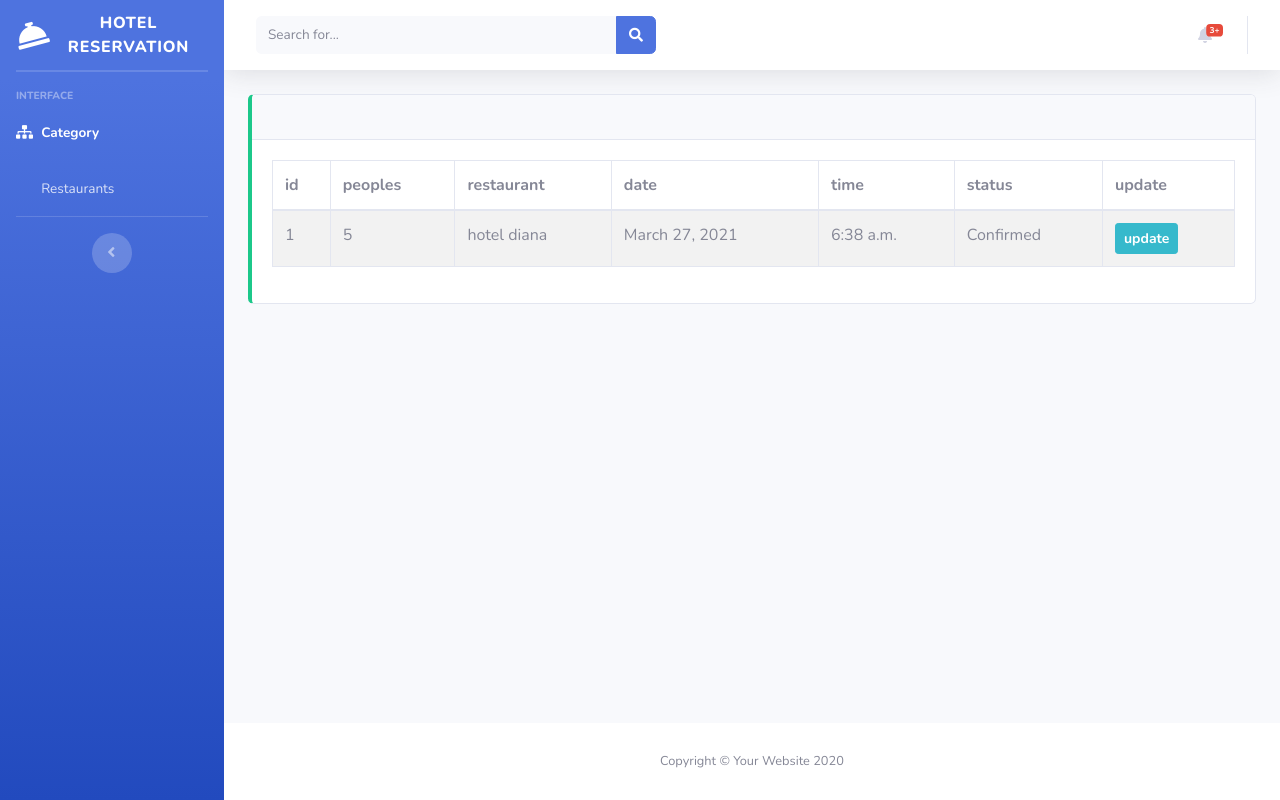
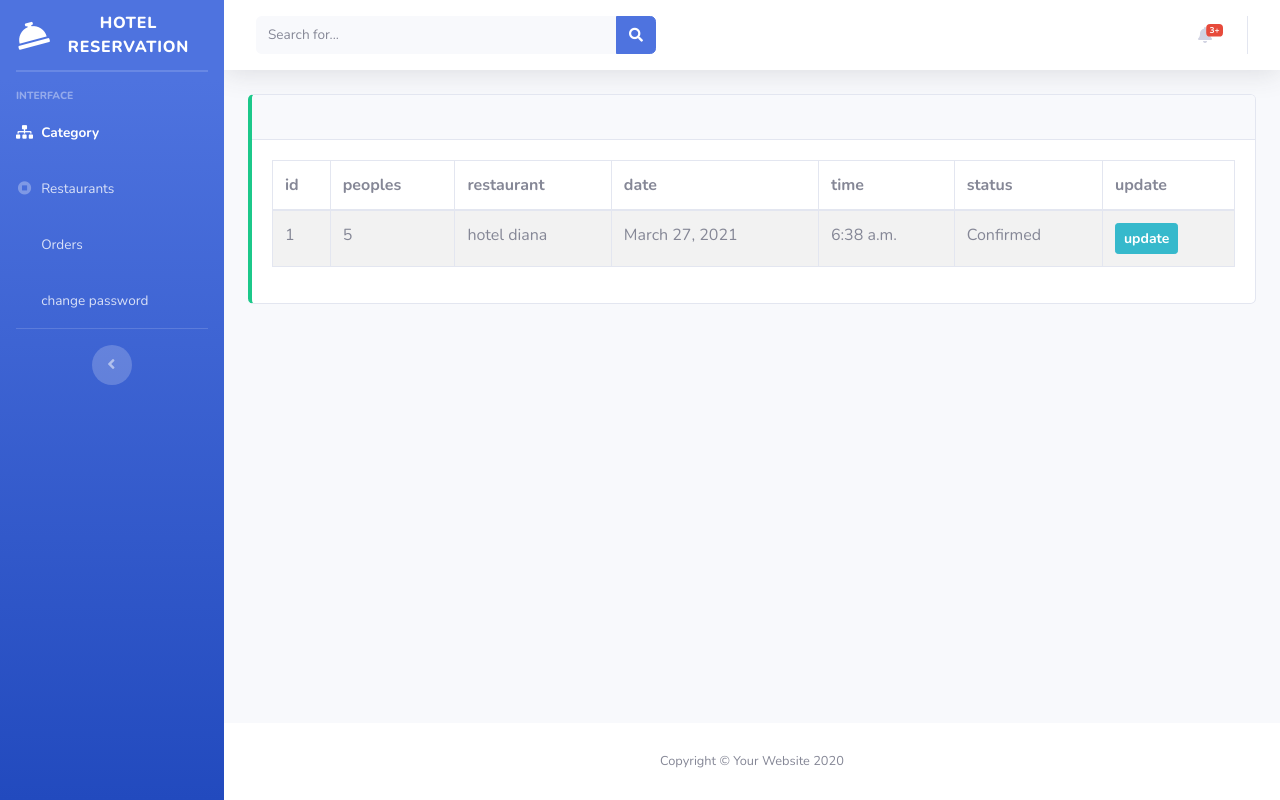
Before and after one commit to sherrywilly/table-reservation-backend, a Django app: page /orders/ in a window 1280 px wide. Run offline with Django 3.2, Linux system fonts and the light colour scheme; data comes from the database, SQL or seed files in the repository; some libraries are stand-ins or nearby versions.

Commit message:
password change view updated

```diff
--- a/customer/templates/base.html
+++ b/customer/templates/base.html
@@ -67,8 +67,20 @@
 
         <li class="nav-item">
           <a class="nav-link" href="{% url 'restaurant' %}">
-            <i class="fas fa-fw fa-cutlery"></i>
+            <i class="fas fa-fw fa-stop-circle"></i>
             <span>Restaurants</span></a
+          >
+        </li>
+        <li class="nav-item">
+          <a class="nav-link" href="{% url 'orders' %}">
+            <i class="fas fa-fw fa-first-order"></i>
+            <span>Orders</span></a
+          >
+        </li>
+        <li class="nav-item">
+          <a class="nav-link" href="{% url 'pass-change' %}">
+            <i class="fas fa-fw fa-first-order"></i>
+            <span>change password</span></a
           >
         </li>
 
--- a/customer/urls.py
+++ b/customer/urls.py
@@ -5,4 +5,5 @@ urlpatterns = [
     path('orders/', views.OrderList.as_view(), name="orders"),
     path('orders/<pk>/',views.OrderDetailView.as_view()),
     path('orders/<pk>/update_order/', views.OrderUpdate.as_view(),name="order-update"),
+    path('user/changepass/',views.ChangePass.as_view(),name="pass-change")
 ]
--- a/customer/views.py
+++ b/customer/views.py
@@ -1,10 +1,12 @@
-from django.shortcuts import render,get_object_or_404
+from django.shortcuts import render, get_object_or_404
 from django.views.generic import View, ListView, DetailView, UpdateView, CreateView
 from customer.models import Booking, BookingItem, Rating
 from django.http import *
-from django.urls import reverse,reverse_lazy
+from django.urls import reverse, reverse_lazy
 from customer.forms import BookingUpdate
 from django.forms import ValidationError
+from django.contrib.auth.models import User
+from django.contrib.auth.forms import PasswordChangeForm
 # Create your views here.
 
 
@@ -30,58 +32,49 @@ class OrderList(View):
             return render(request, "booking/list.html", context)
 
 
-
-
-
 class OrderDetailView(DetailView):
     model = Booking
-    template_name="booking/detail.html"
+    template_name = "booking/detail.html"
+
     def get_object(self):
         _pk = self.kwargs.get('pk')
         # print(_pk)
-        return get_object_or_404(Booking,id=_pk)
+        return get_object_or_404(Booking, id=_pk)
 
     def get_context_data(self, **kwargs):
         context = super().get_context_data(**kwargs)
         pk = self.kwargs.get('pk')
         print(pk)
 
-
         return context
 
 
-
-
-
 class OrderUpdate(View):
-    def get(self,request,*args, **kwargs):
+    def get(self, request, *args, **kwargs):
         pk = kwargs.get('pk')
         try:
-            booking_object = get_object_or_404(Booking,id=pk)
+            booking_object = get_object_or_404(Booking, id=pk)
         except ValidationError as e:
             print(e)
             return HttpResponseRedirect(reverse('orders'))
 
-        x = BookingUpdate(instance = booking_object)
-
+        x = BookingUpdate(instance=booking_object)
 
         context = {
-            "form":x,
-            "title":"Order Update"
+            "form": x,
+            "title": "Order Update"
         }
-        return render(request,"form.html",context)
+        return render(request, "form.html", context)
 
-    def post(self,request,*args, **kwargs):
+    def post(self, request, *args, **kwargs):
         b_obj = Booking.objects.get(id=kwargs.get('pk'))
-        form = BookingUpdate(request.POST,instance=b_obj)
+        form = BookingUpdate(request.POST, instance=b_obj)
         if form.is_valid():
             form.save()
             return HttpResponseRedirect(reverse('orders'))
         else:
             print(form.errors)
-            return HttpResponseRedirect(reverse('order-update',kwargs={"pk":kwargs.get('pk')}))
-
-
+            return HttpResponseRedirect(reverse('order-update', kwargs={"pk": kwargs.get('pk')}))
 
 
 class BookingView(View):
@@ -102,3 +95,22 @@ class ratingList(ListView):
     model = Rating
     template = ""
     context_object_name = "data"
+
+
+class ChangePass(View):
+    def get(self,request):
+        form = PasswordChangeForm(user=request.user)
+        context = {
+            "form":form
+        }
+        return render(request,"form.html",context)
+
+
+    def post(self,request):
+        form = PasswordChangeForm(user=request.user,data = request.POST)
+        if form.is_valid():
+            form.save()
+            return HttpResponseRedirect(reverse('pass-change'))
+        else:
+            print(form.errors)
+            return HttpResponseRedirect(reverse('pass-change'))
```
Also changed, not shown: restaurant/templates/base.html (+7 -2 lines).
